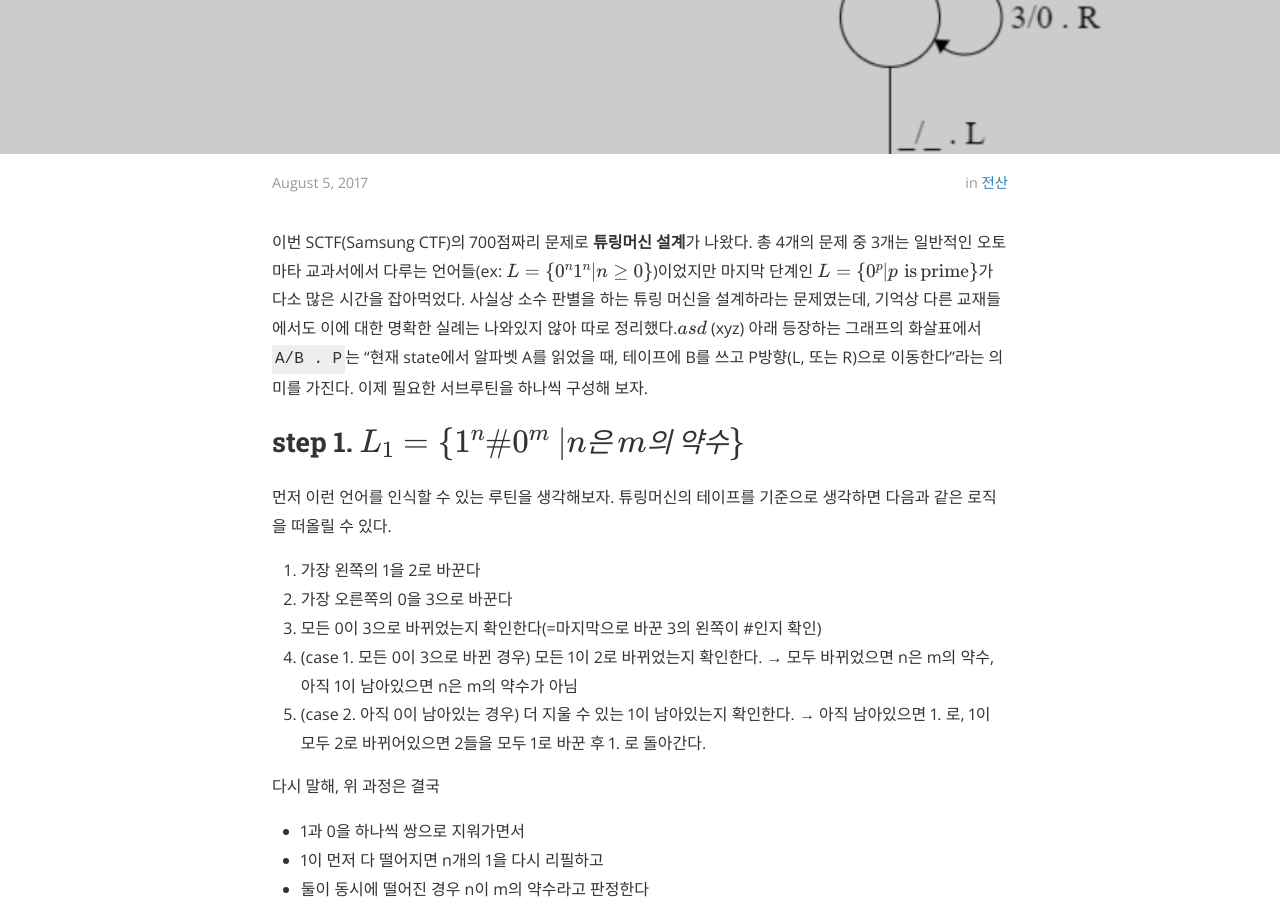
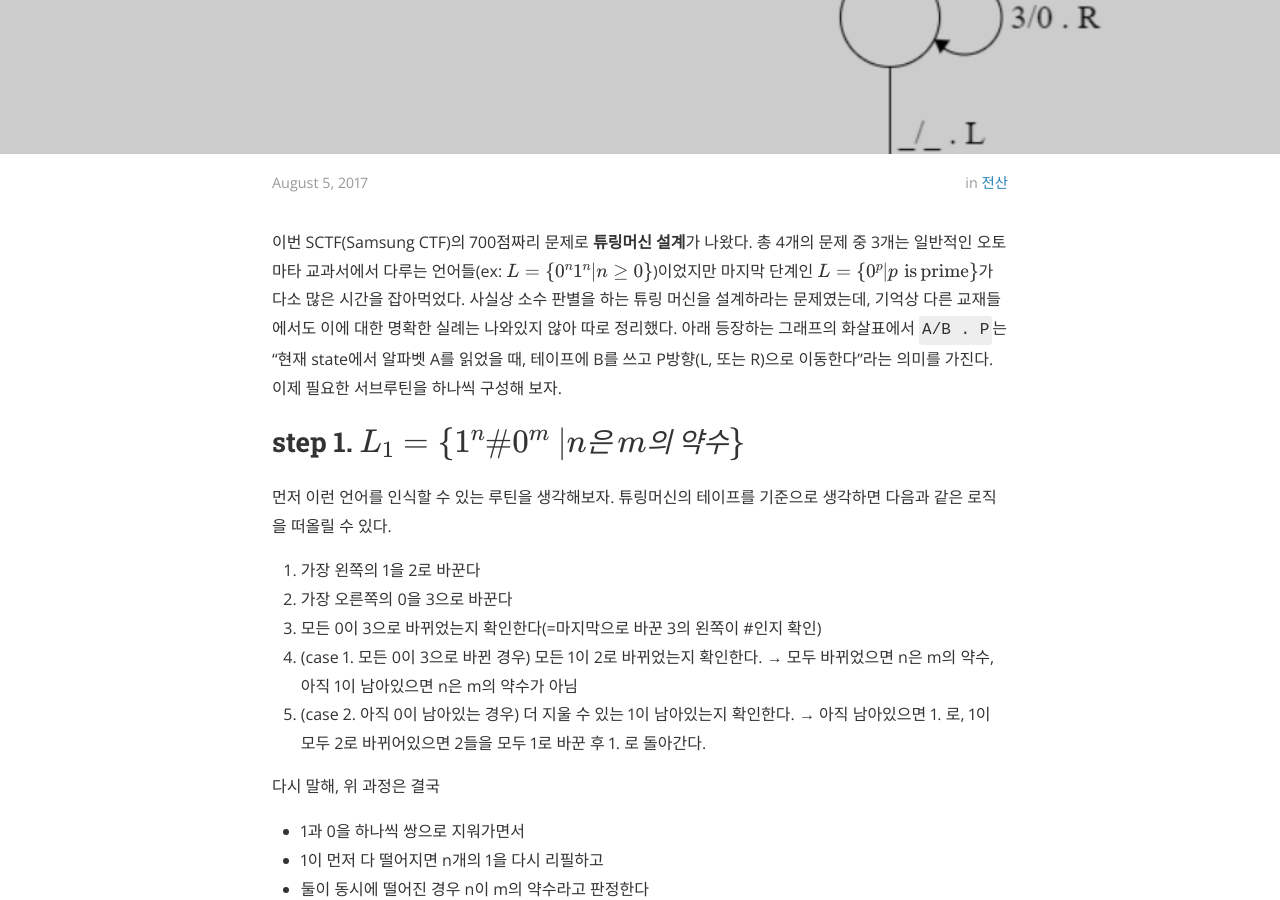
Before and after one commit to nyan101/nyan101.github.io, a Jekyll site: the page built from _posts/2017-08-05-소수판별-튜링머신.md, in a window 1280 px wide and 900 px high, scrolled down 349 px. Built offline with Jekyll 4.4.1, drawn with Linux system fonts in a browser that asks for light colours; nearby versions of some CDN libraries; formulas are drawn with MathJax 3.

Commit message:
fix minor typos

```diff
--- a/_posts/2017-08-05-소수판별-튜링머신.md
+++ b/_posts/2017-08-05-소수판별-튜링머신.md
@@ -8,7 +8,7 @@ tags:	전산
 use_math: true
 cover:  "/assets/images/2017/08/TM_pre.png"
 ---
-이번 SCTF(Samsung CTF)의 700점짜리 문제로 **튜링머신 설계**가 나왔다. 총 4개의 문제 중 3개는 일반적인 오토마타 교과서에서 다루는 언어들(ex: \\(L=\\{ 0^n1^n | n \\geq 0 \\}\\))이었지만 마지막 단계인 \\(L=\\{0^p | p \\, \\mathrm{\\,is\\,prime}\\}\\)가 다소 많은 시간을 잡아먹었다. 사실상 소수 판별을 하는 튜링 머신을 설계하라는 문제였는데, 기억상 다른 교재들에서도 이에 대한 명확한 실례는 나와있지 않아 따로 정리했다.$asd$ \(xyz\)
+이번 SCTF(Samsung CTF)의 700점짜리 문제로 **튜링머신 설계**가 나왔다. 총 4개의 문제 중 3개는 일반적인 오토마타 교과서에서 다루는 언어들(ex: \\(L=\\{ 0^n1^n | n \\geq 0 \\}\\))이었지만 마지막 단계인 \\(L=\\{0^p | p \\, \\mathrm{\\,is\\,prime}\\}\\)가 다소 많은 시간을 잡아먹었다. 사실상 소수 판별을 하는 튜링 머신을 설계하라는 문제였는데, 기억상 다른 교재들에서도 이에 대한 명확한 실례는 나와있지 않아 따로 정리했다.
 아래 등장하는 그래프의 화살표에서 `A/B . P`는 "현재 state에서 알파벳 A를 읽었을 때, 테이프에 B를 쓰고 P방향(L, 또는 R)으로 이동한다"라는 의미를 가진다. 이제 필요한 서브루틴을 하나씩 구성해 보자.
 
 
```
